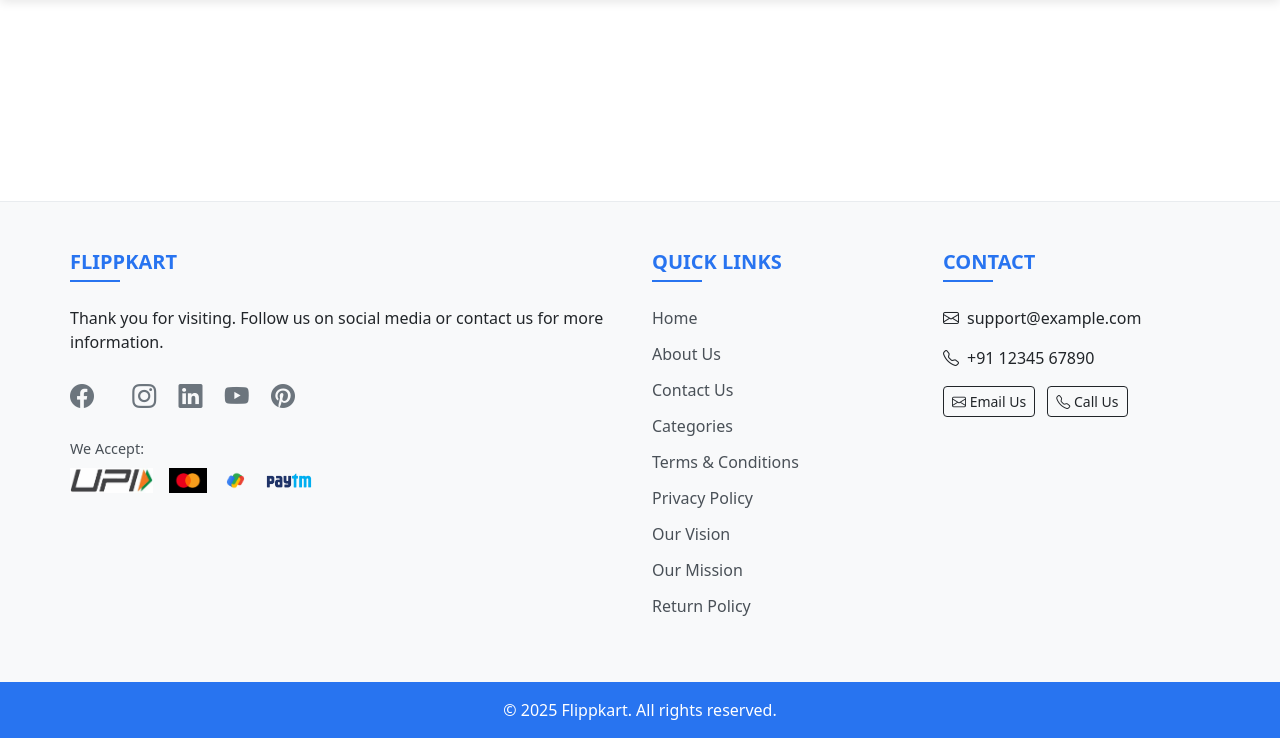
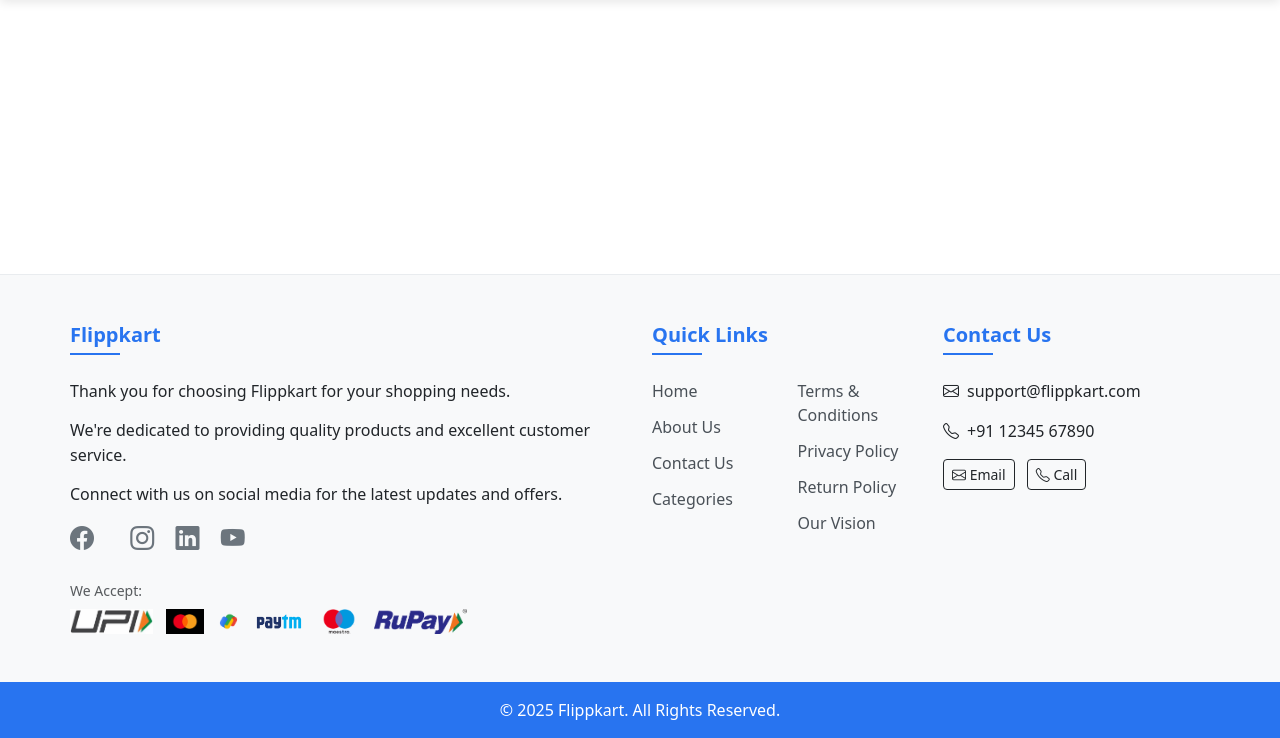
Before and after one commit to RitHub-07/Django-Repo, a Django app: page / in a window 1280 px wide. Shown: the part 62-800 px from the top of the page. Run offline with Django 5.2, Linux system fonts and the light colour scheme.

Commit message:
intial commit

```diff
--- a/myproject/templates/base.html
+++ b/myproject/templates/base.html
@@ -7,7 +7,6 @@
   <link href="https://cdn.jsdelivr.net/npm/bootstrap@5.3.0/dist/css/bootstrap.min.css" rel="stylesheet" />
   <link href="https://cdn.jsdelivr.net/npm/bootstrap-icons@1.10.5/font/bootstrap-icons.css" rel="stylesheet" />
   <style>
-    /* Add padding to account for fixed navbar */
     body {
       padding-top: 56px;
       display: flex;
@@ -15,47 +14,32 @@
       min-height: 100vh;
     }
 
-    /* Main content area */
     main {
       flex: 1;
     }
 
-    /* Social media icons styling */
+    /* Social icons - single color */
     .social-icons {
       font-size: 1.5rem;
-      margin-right: 15px;
     }
     .social-icons a {
       color: #6c757d;
       transition: all 0.3s;
+      margin-right: 15px;
     }
     .social-icons a:hover {
+      color: #2874f0 !important;
       transform: translateY(-3px);
-      text-decoration: none;
     }
-    /* Platform-specific colors */
-    .bi-facebook:hover { color: #1877F2 !important; }
-    .bi-twitter-x:hover { color: #000000 !important; }
-    .bi-instagram:hover {
-      background: radial-gradient(circle at 30% 107%, #fdf497 0%, #fdf497 5%, #fd5949 45%, #d6249f 60%, #285AEB 90%);
-      -webkit-background-clip: text;
-      background-clip: text;
-      -webkit-text-fill-color: transparent;
-    }
-    .bi-linkedin:hover { color: #0A66C2 !important; }
-    .bi-youtube:hover { color: #FF0000 !important; }
-    .bi-pinterest:hover { color: #BD081C !important; }
 
     /* Footer styling */
     footer {
       background-color: #f8f9fa;
       border-top: 1px solid #e9ecef;
     }
-
     .footer-content {
       padding: 3rem 0;
     }
-
     .footer-heading {
       color: #2874f0;
       font-weight: 600;
@@ -64,7 +48,6 @@
       position: relative;
       padding-bottom: 0.5rem;
     }
-
     .footer-heading:after {
       content: '';
       position: absolute;
@@ -75,75 +58,81 @@
       background-color: #2874f0;
     }
 
+    /* Improved welcome text */
+    .welcome-text p {
+      margin-bottom: 0.8rem;
+      line-height: 1.6;
+    }
+
+    /* Quick links - 2 column layout */
+    .quick-links-container {
+      display: grid;
+      grid-template-columns: 1fr 1fr;
+      gap: 1.5rem;
+    }
     .footer-links {
       list-style: none;
       padding-left: 0;
+      margin: 0;
     }
-
     .footer-links li {
       margin-bottom: 0.75rem;
     }
-
     .footer-links a {
       color: #495057;
       text-decoration: none;
       transition: all 0.3s;
-      display: inline-block;
+    }
+    .footer-links a:hover {
+      color: #2874f0;
+      padding-left: 5px;
     }
 
-    .footer-links a:hover {
-      color: #2874f0;
-      transform: translateX(5px);
-    }
-
+    /* Contact section */
     .footer-contact p {
       margin-bottom: 1rem;
     }
-
     .btn-email {
       transition: all 0.3s;
     }
-
     .btn-email:hover {
-      background-color:black;
+      background-color: black;
       color: white !important;
     }
 
+    /* Payment methods */
+    .payment-methods {
+      margin-top: 1.5rem;
+    }
+    .payment-images {
+      display: flex;
+      flex-wrap: wrap;
+      gap: 0.8rem;
+      align-items: center;
+    }
+    .payment-img {
+      height: 25px;
+      width: auto;
+      object-fit: contain;
+      transition: all 0.3s;
+    }
+
+    /* Footer bottom */
     .footer-bottom {
       background-color: #2874f0;
       color: white;
       padding: 1rem 0;
     }
 
-    /* Payment images styling - Added */
-    .payment-images-container {
-      margin-top: 1.5rem;
+    /* Responsive adjustments */
+    @media (max-width: 991.98px) {
+      .quick-links-container {
+        grid-template-columns: 1fr;
       }
-    .payment-images {
-      display: flex;
-      flex-wrap: wrap;
-      gap: 1rem;
-      align-items: center;
     }
-    .payment-img {
-      height: 25px;
-      object-fit: contain;
-    }
-    .payment-heading {
-      font-size: 0.9rem;
-      color: #495057;
-      margin-bottom: 0.5rem;
-    }
-
-    /* Responsive adjustments */
     @media (max-width: 767.98px) {
-      .footer-content .col-md-6,
-      .footer-content .col-lg-3 {
+      .footer-content > .row > div {
         margin-bottom: 2rem;
-      }
-
-      .footer-heading {
-        margin-bottom: 1rem;
       }
     }
   </style>
@@ -161,79 +150,87 @@
   {% endif %}
 
   <main class="flex-fill">
-    <div class="container-fluid px-0">
-      <!-- Carousel removed -->
-    </div>
-
     <div class="container py-4">
       {% block content %}
-      <!-- Page-specific content will go here -->
+      <!-- Page content goes here -->
       {% endblock %}
     </div>
   </main>
 
-  <footer class="bg-light text-center text-lg-start mt-auto">
+  <footer class="mt-auto">
     <div class="container footer-content">
       <div class="row">
+        <!-- Company Info -->
         <div class="col-lg-6 col-md-12 mb-4 mb-md-0">
-          <h5 class="text-uppercase footer-heading">Flippkart</h5>
-          <p class="mb-4">
-            Thank you for visiting. Follow us on social media or contact us for more information.
-          </p>
-          <div class="social-icons mb-3">
-            <a href="#" class="me-3"><i class="bi bi-facebook"></i></a>
-            <a href="#" class="me-3"><i class="bi bi-twitter-x"></i></a>
-            <a href="#" class="me-3"><i class="bi bi-instagram"></i></a>
-            <a href="#" class="me-3"><i class="bi bi-linkedin"></i></a>
-            <a href="#" class="me-3"><i class="bi bi-youtube"></i></a>
-            <a href="#" class="me-3"><i class="bi bi-pinterest"></i></a>
+          <h5 class="footer-heading">Flippkart</h5>
+          <div class="welcome-text">
+            <p>Thank you for choosing Flippkart for your shopping needs.</p>
+            <p>We're dedicated to providing quality products and excellent customer service.</p>
+            <p>Connect with us on social media for the latest updates and offers.</p>
           </div>
 
-          <!-- Payment images placed below social icons -->
-          <div class="payment-images-container">
-            <p class="payment-heading">We Accept:</p>
+          <div class="social-icons mb-4">
+            <a href="#"><i class="bi bi-facebook"></i></a>
+            <a href="#"><i class="bi bi-twitter-x"></i></a>
+            <a href="#"><i class="bi bi-instagram"></i></a>
+            <a href="#"><i class="bi bi-linkedin"></i></a>
+            <a href="#"><i class="bi bi-youtube"></i></a>
+          </div>
+
+          <div class="payment-methods">
+            <p class="text-muted small mb-2">We Accept:</p>
             <div class="payment-images">
               <img src="{% static 'images/upi.jpeg' %}" alt="UPI" class="payment-img">
               <img src="{% static 'images/mastercard.jpg' %}" alt="Mastercard" class="payment-img">
               <img src="{% static 'images/gpay.png' %}" alt="Google Pay" class="payment-img">
               <img src="{% static 'images/Paytm_Logo.png' %}" alt="Paytm" class="payment-img">
+              <img src="{% static 'images/Maestro-Logo.png' %}" alt="Maestro" class="payment-img">
+              <img src="{% static 'images/rupay.png' %}" alt="RuPay" class="payment-img">
+
             </div>
           </div>
         </div>
 
+        <!-- Quick Links -->
         <div class="col-lg-3 col-md-6 mb-4 mb-md-0">
-          <h5 class="text-uppercase footer-heading">Quick Links</h5>
+          <h5 class="footer-heading">Quick Links</h5>
+          <div class="quick-links-container">
             <ul class="footer-links">
               <li><a href="/">Home</a></li>
               <li><a href="/abouttt/">About Us</a></li>
               <li><a href="/contact/">Contact Us</a></li>
               <li><a href="/categories/">Categories</a></li>
+            </ul>
+            <ul class="footer-links">
               <li><a href="/term-and-conditions/">Terms & Conditions</a></li>
               <li><a href="/privacy-policy/">Privacy Policy</a></li>
+              <li><a href="/return-policy/">Return Policy</a></li>
               <li><a href="/our_vision">Our Vision</a></li>
-            <li><a href="/our_Mission">Our Mission</a></li>
-            <li><a href="/return-policy/">Return Policy</a></li>
             </ul>
           </div>
+        </div>
 
-        <div class="col-lg-3 col-md-6 mb-4 mb-md-0 footer-contact">
-          <h5 class="text-uppercase footer-heading">Contact</h5>
-          <p><i class="bi bi-envelope me-2"></i>support@example.com</p>
+        <!-- Contact Info -->
+        <div class="col-lg-3 col-md-6 footer-contact">
+          <h5 class="footer-heading">Contact Us</h5>
+          <p><i class="bi bi-envelope me-2"></i>support@flippkart.com</p>
           <p><i class="bi bi-telephone me-2"></i>+91 12345 67890</p>
           <div class="mt-3">
-            <a href="#" class="btn btn-outline-dark btn-sm me-2 btn-email">
-              <i class="bi bi-envelope"></i> Email Us
+            <a href="#" class="btn btn-outline-dark btn-sm me-2">
+              <i class="bi bi-envelope"></i> Email
             </a>
             <a href="#" class="btn btn-outline-dark btn-sm">
-              <i class="bi bi-telephone"></i> Call Us
+              <i class="bi bi-telephone"></i> Call
             </a>
           </div>
         </div>
       </div>
     </div>
 
-    <div class="text-center p-3 footer-bottom">
-      © {{ year|default:"2025" }} Flippkart. All rights reserved.
+    <div class="footer-bottom text-center">
+      <div class="container">
+        © {{ year|default:"2025" }} Flippkart. All Rights Reserved.
+      </div>
     </div>
   </footer>
 
```
Also changed, not shown: myproject/statics/images/Maestro-Logo.png (added), myproject/statics/images/crd.jpg (added), myproject/statics/images/discover-card4683.jpg (added), myproject/statics/images/rupay.png (added). Lines whose indentation alone changed are shown as unchanged.
